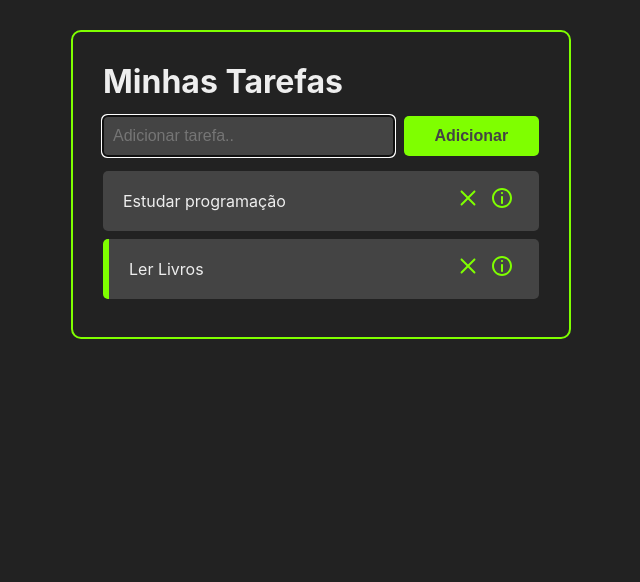
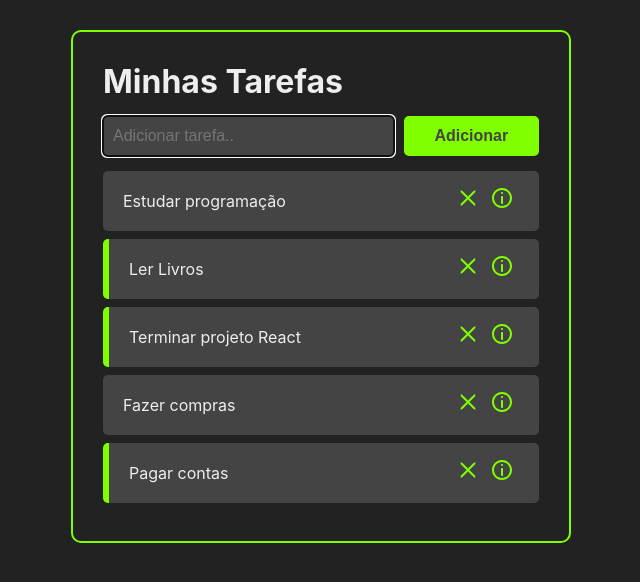
Before and after one commit to DanielRovira/react-todos-list, a React (Create React App) app: page / in a window 1280 px wide. Shown: the top 582 px of the page, without its empty margins (319-959 px from the left). Built offline with nearby package versions, Linux system fonts and the light colour scheme.

Commit message:
implement json

```diff
--- a/src/App.jsx
+++ b/src/App.jsx
@@ -6,23 +6,14 @@ import Header from './components/Header';
 import Tasks from './components/Tasks';
 import AddTask from './components/AddTask';
 import TaskDetails from './components/TaskDetails';
+import data from './data.json'
 
 import './components/css/App.css'
 
 const App = () => {
-        const [tasks, setTasks] = useState([
-            {
-                id: '1',
-                title: 'Estudar programação',
-                completed: false,
-            },
-            {
-                id: '2',
-                title: 'Ler Livros',
-                completed: true,
-            },
-        ]);
+        const [tasks, setTasks] = useState(data);
 
+        //Import from API
         // useEffect(() => {
         //     const fetchTasks = async () => {
         //          const response  = await fetch(
@@ -33,6 +24,7 @@ const App = () => {
         //     };
 
         //     fetchTasks();
+        //     console.log(data[0].title)
         // }, []);
 
         const handleTaskClick = (taskId) => {
--- a/src/components/AddTask.jsx
+++ b/src/components/AddTask.jsx
@@ -9,7 +9,6 @@ const AddTask = ({ handleTaskAddition }) => {
 
     const handleInputChange = (e) => {
         setInputData(e.target.value);
-        // console.log(e.target.value)  // Mostra o valor digitado
     };
 
     const handleAddTaskClick = () => {
--- /dev/null
+++ b/src/data.json
@@ -0,0 +1,27 @@
+[
+    {
+        "id": 1,
+        "title": "Estudar programação",
+        "completed": false
+    },
+    {
+        "id": 2,
+        "title": "Ler Livros",
+        "completed": true
+    },
+    {
+        "id": 3,
+        "title": "Terminar projeto React",
+        "completed": true
+    },
+    {
+        "id": 4,
+        "title": "Fazer compras",
+        "completed": false
+    },
+    {
+        "id": 5,
+        "title": "Pagar contas",
+        "completed": true
+    }
+]
```
